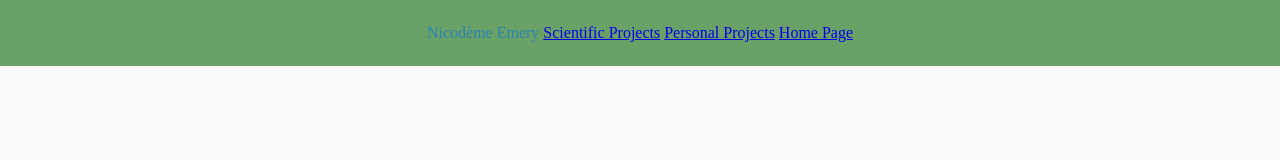
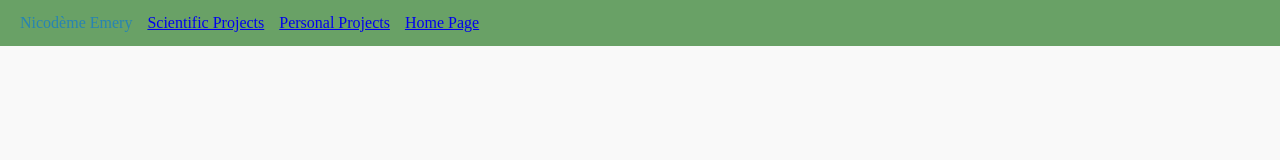
Before and after one commit to nicodemeemery/portfolio, a plain HTML site: page index.html in a window 1280 px wide. Drawn offline with Linux system fonts and the light colour scheme.

Commit message:
Update index.html

```diff
--- a/index.html
+++ b/index.html
@@ -31,9 +31,11 @@
     header {
       color: #2784b3;
       padding: 20px;
-      text-align: center;
-      background-image: url("atels.jpg");
+      text-align: right;
       background-color: #69a166;
+      padding: 10px 20px;
+      display: flex;
+      gap: 15px;
     }
 
     nav {
```
